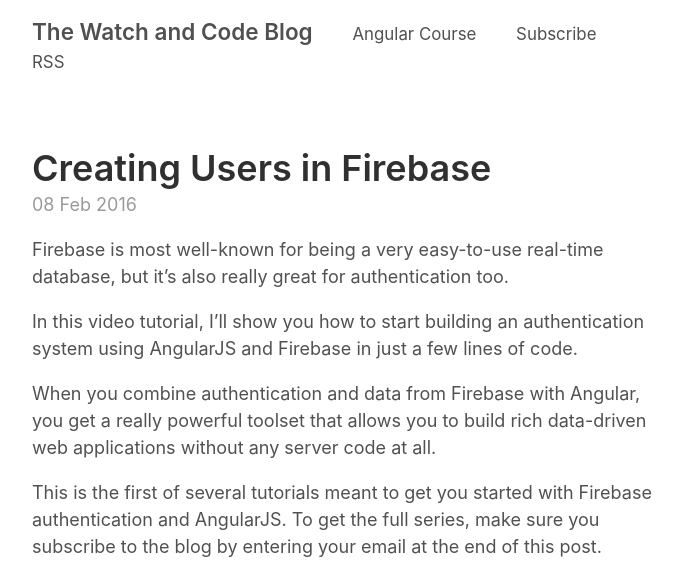
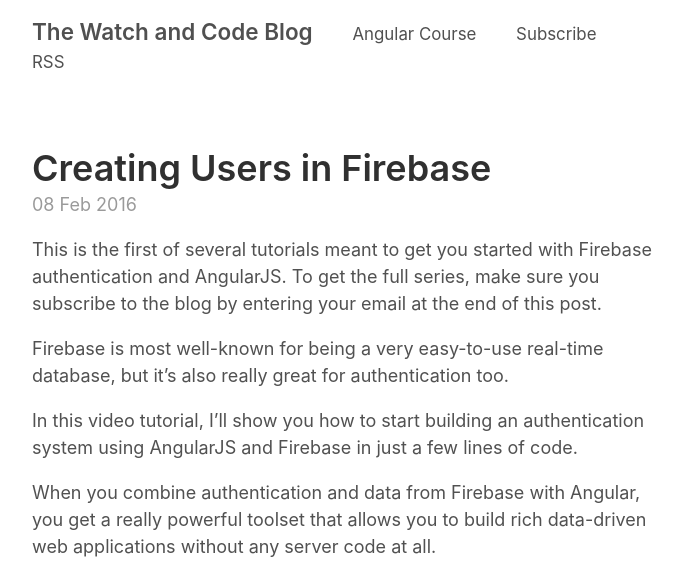
Before and after one commit to hoojaoh/blog.watchandcode.com, a Jekyll site: the page built from _posts/2016-02-08-creating-users-in-firebase.md, in a window 1280 px wide, cut to the strip 0-576 px from the top of the page. Shown: the whole strip, without its empty margins (293-975 px from the left). Built offline with Jekyll 4.4.1, drawn with Linux system fonts in a browser that asks for light colours; comment, search, counter and statistics services are not loaded; some of the changed lines change nothing that is shown; some of the changed text lies outside the part shown.

Commit message:
Changed firebase post.

```diff
--- a/_posts/2016-02-08-creating-users-in-firebase.md
+++ b/_posts/2016-02-08-creating-users-in-firebase.md
@@ -3,6 +3,8 @@
 title: "Creating Users in Firebase"
 date: 2016-02-08
 ---
+
+This is the first of several tutorials meant to get you started with Firebase authentication and AngularJS. To get the full series, make sure you subscribe to the blog by entering your email at the end of this post.
 
 Firebase is most well-known for being a very easy-to-use real-time database, but it's also really great for authentication too.
 
@@ -10,6 +12,10 @@
 
 When you combine authentication and data from Firebase with Angular, you get a really powerful toolset that allows you to build rich data-driven web applications without any server code at all.
 
-This is the first of several tutorials meant to get you started with Firebase authentication and AngularJS. To get the full series, make sure you subscribe to the blog by entering your email at the end of this post.
+You can find a working demo with all the code here:
+[http://jsbin.com/hifelo/2/edit?html,js,output](http://jsbin.com/hifelo/2/edit?html,js,output)
+
+Switch out my Firebase URL and try creating a few users on your own!
 
 <iframe width="640" height="480" src="https://www.youtube.com/embed/Tip1UBBu15E?rel=0" frameborder="0" allowfullscreen></iframe>
+<br>
```
